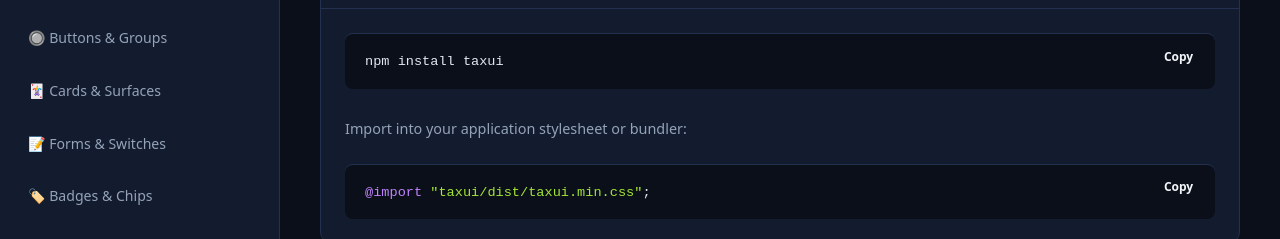
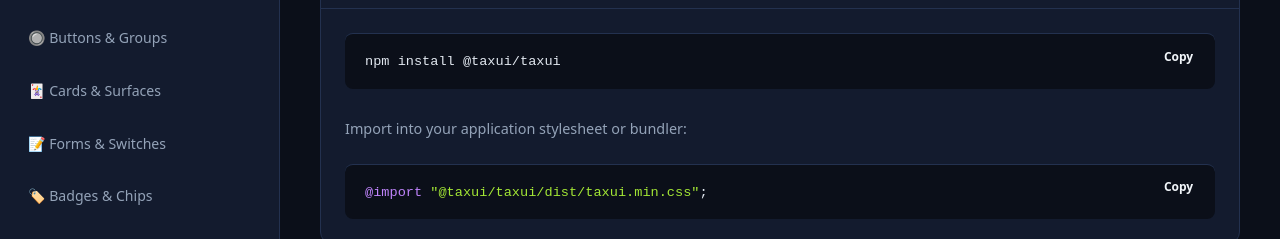
Before and after one commit to TaxUI/taxui, a website: page docs/pages/installation.html in a window 1280 px wide. Shown: the part 561-800 px from the top of the page. Drawn offline with Linux system fonts and the light colour scheme.

Commit message:
chore: update package name to @taxui/taxui across docs and config

```diff
--- a/docs/pages/installation.html
+++ b/docs/pages/installation.html
@@ -160,12 +160,12 @@
         <div card-body>
           <div class="code-container" style="border-radius: var(--radius-md); margin-bottom: 1rem;">
             <button class="copy-btn" button size="sm" variant="ghost" onclick="copyCode(this)">Copy</button>
-            <pre><code>npm install taxui</code></pre>
+            <pre><code>npm install @taxui/taxui</code></pre>
           </div>
           <p style="font-size: 0.9rem; color: var(--color-text-muted); margin-bottom: 0.75rem;">Import into your application stylesheet or bundler:</p>
           <div class="code-container" style="border-radius: var(--radius-md);">
             <button class="copy-btn" button size="sm" variant="ghost" onclick="copyCode(this)">Copy</button>
-            <pre><code><span class="token-keyword">@import</span> <span class="token-val">"taxui/dist/taxui.min.css"</span>;</code></pre>
+            <pre><code><span class="token-keyword">@import</span> <span class="token-val">"@taxui/taxui/dist/taxui.min.css"</span>;</code></pre>
           </div>
         </div>
       </div>
--- a/package.json
+++ b/package.json
@@ -1,5 +1,5 @@
 {
-  "name": "taxui",
+  "name": "@taxui/taxui",
   "version": "1.0.0",
   "description": "Modern, ultra-fast declarative HTML & CSS framework with zero JS dependencies",
   "main": "dist/taxui.min.css",
```
Also changed, not shown: README.md.
